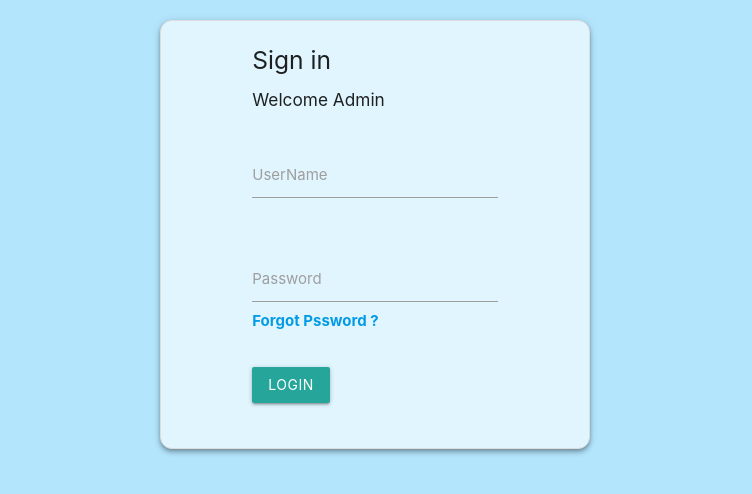
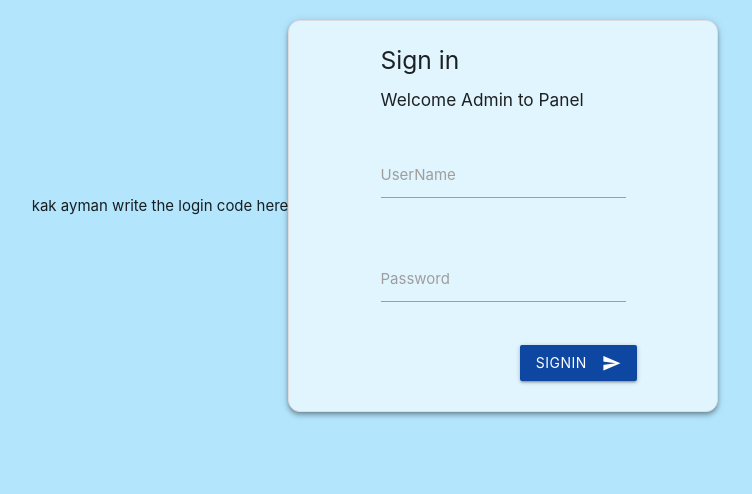
Before and after one commit to SoftwareGroup2019/project, a PHP site: page /Admin/index.php in a window 1280 px wide. Shown: the top 494 px of the page, without its empty margins (265-1017 px from the left). Run offline with PHP 8.4, Linux system fonts and the light colour scheme.

Commit message:
Login Design tawaw

```diff
--- a/Admin/conect.php
+++ b/Admin/conect.php
@@ -7,8 +7,6 @@ $pass= "";
 try {
   $con = new PDO ($dsn ,$user, $pass);
   $con -> setAttribute(PDO::ATTR_ERRMODE, PDO::ERRMODE_EXCEPTION);
-  echo "conection done";
-
 }
 catch(PDOException $e){
   echo "Failed to connect" . $e->getMessage();
--- a/Admin/index.php
+++ b/Admin/index.php
@@ -1,16 +1,28 @@
 <?php include 'include/template/header.php';?>
+<?php  include 'conect.php'; ?>
+
+<?php
+
+echo "kak ayman write the login code here";
+
+
+ ?>
 
 
 <div class="z-depth-2 login-div">
   <div class="row ">
 <div class="col s12 ">
   <h5 > Sign in <h5>
-  <h6 >Welcome Admin</h6>
+  <h6 >Welcome Admin to Panel</h6>
 </div>
 
   </div>
+  <form class="" action="" method="post">
+
+
 <div class="row">
   <div class="input-field col s12">
+
 <input id ="text-input" type="text" class="validate">
 <label for ="text-input"> UserName </label>
 </div>
@@ -20,19 +32,16 @@
   <div class="input-field col s12">
 <input id ="Password-input" type="Password" class="validate">
 <label for ="Password-input"> Password </label>
-<div><a href="#"><b>Forgot Pssword ?</b></a>
+
+</div>
+</div>
+
+<div class="row right">
+  <a class="waves-effect waves-light btn"><i class="material-icons right">send</i>Signin</a>
 </div>
 </div>
 </div>
-
-<div class="row">
-<div class="col s12 "><a class="waves-effect waves-light btn" >  Login  </a>
-<p class="z-depth 2"></p>
-
-</div>
-</div>
-</div>
-
+  </form>
 </div>
 
 <?php include 'include/template/footer.php' ?>
--- a/Admin/layout/css/style.css
+++ b/Admin/layout/css/style.css
@@ -18,3 +18,8 @@ padding:10px 80px;
 border:1px solid #ddd;
 border-radius:12px;
 }
+
+.btn, .btn-large, .btn-small
+{
+  background-color: #0d47a1 !important;
+}
```
Also changed, not shown: Admin/conn.php (deleted, +0 -13 lines).
